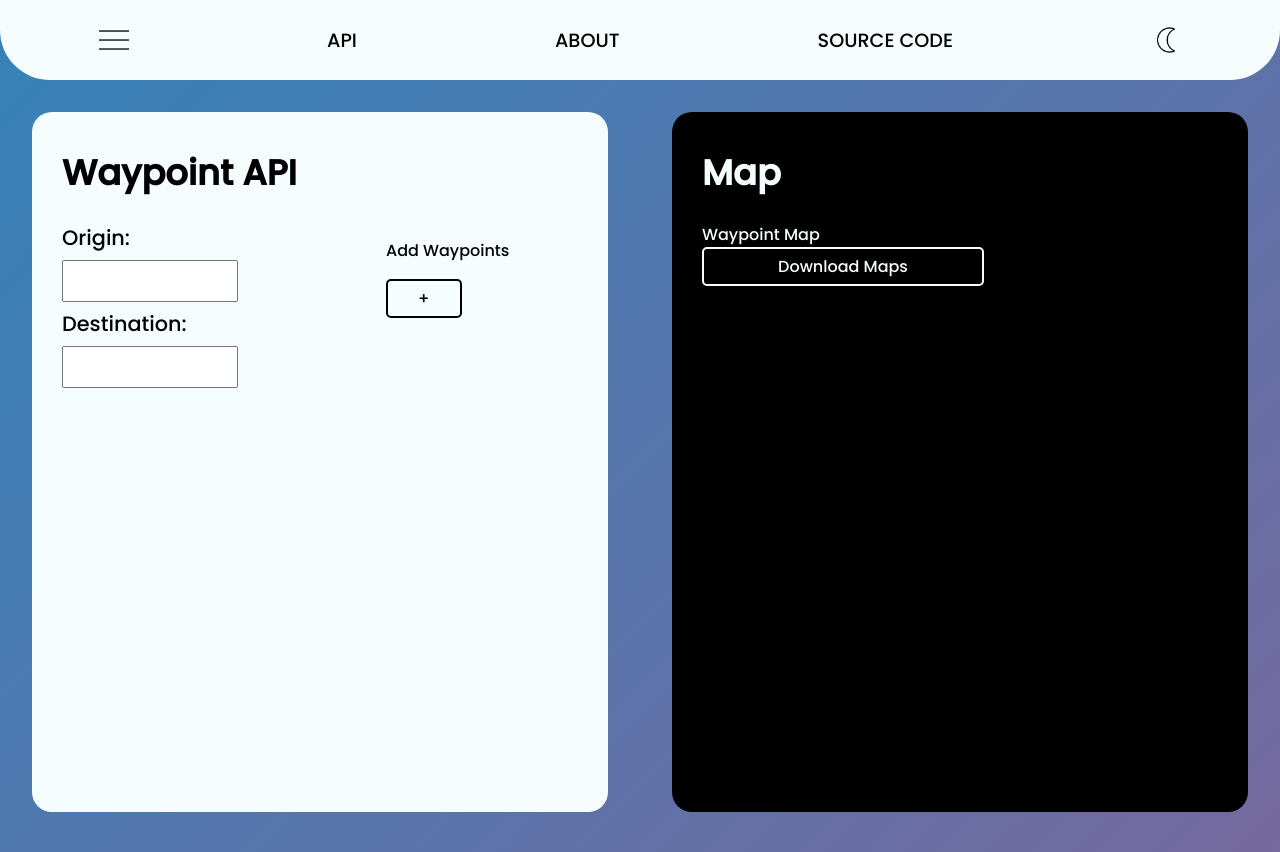
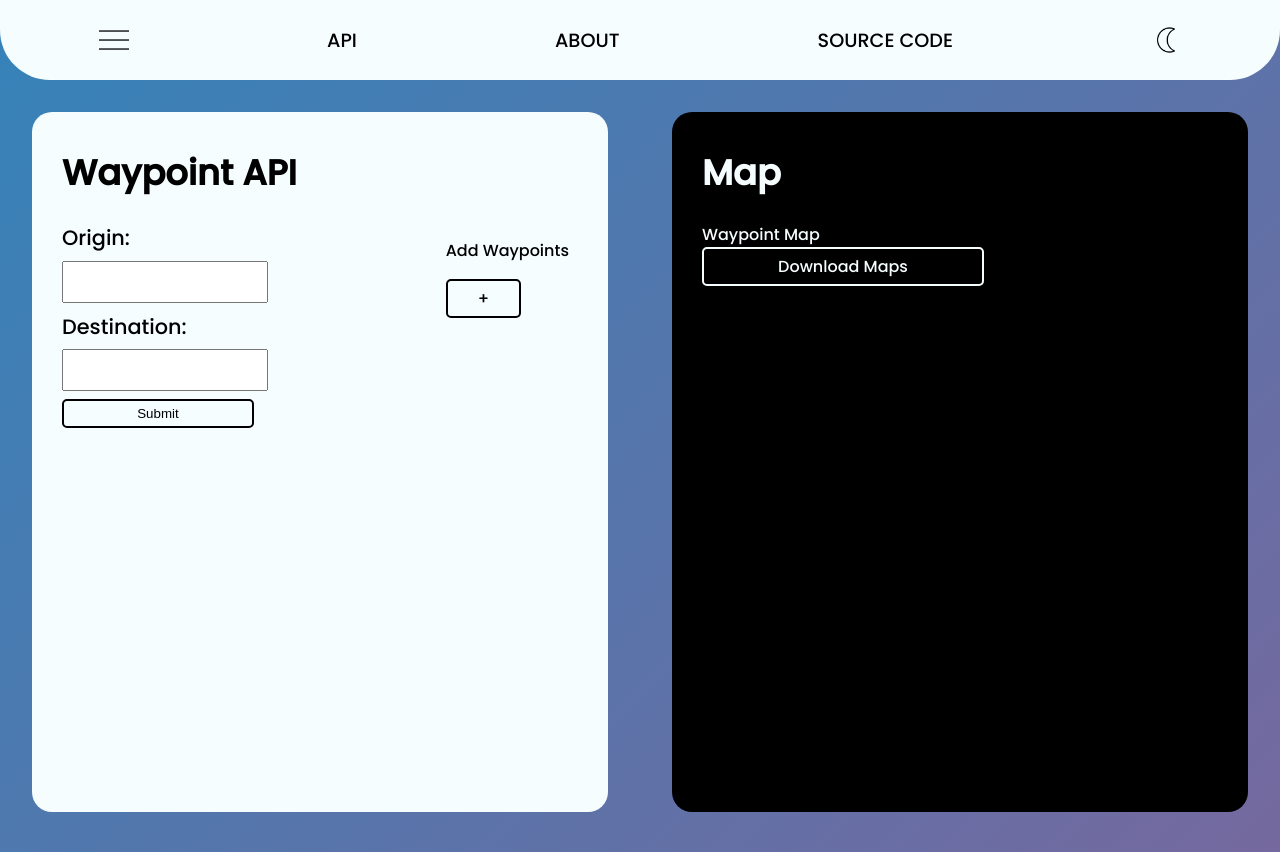
Before and after one commit to Hussein-249/waypoint-api, a Flask app: page / in a window 1280 px wide. Shown: the top 852 px of the page. Run offline with Flask 3, Linux system fonts and the light colour scheme.

Commit message:
Fixed styling and added submit functionality.

```diff
--- a/app.py
+++ b/app.py
@@ -1,4 +1,4 @@
-from flask import Flask, jsonify, request, render_template, Blueprint
+from flask import Flask, jsonify, request, render_template, Blueprint, redirect, url_for
 
 import globallog
 import Control
@@ -22,11 +22,16 @@ def about_page():
     return render_template('about.html')
 
 
+@app.route('/submit_form', methods=['POST'])
+def submit_form():
+    origin = request.form['origin']
+    return redirect(url_for('search', start=origin))
+
+
 @app.route('/search')
 def search():
     origin = request.args.get('start')
     destination = request.args.get('stop')
-
     control = Control
 
     if not destination:
--- a/static/css/index.css
+++ b/static/css/index.css
@@ -72,6 +72,12 @@ h1
 }
 
 
+.button:hover
+{
+    cursor: pointer;
+}
+
+
 #download-button
 {
     border: 2px solid var(--main-div-colour);
@@ -82,13 +88,21 @@ h1
 }
 
 
-#add-button
+#add-button, #submit-button
 {
     border: 2px solid var(--main-font-colour);
     border-radius: 5px;
     padding: 5px;
     width: 50%;
     text-align: center;
+    background: var(--main-div-colour);
+
+}
+
+#add-button:hover, #submit-button:hover
+{
+    background: var(--main-font-colour);
+    color: var(--main-div-colour);
 }
 
 
--- a/templates/index.html
+++ b/templates/index.html
@@ -32,7 +32,7 @@
                 <h1>Waypoint API</h1>
 
                 <div class="horizontal" id="horizontal-api-div">
-                     <form>
+                     <form action="/submit_form" method="POST">
                       <label for="origin">Origin:</label>
                          <br>
                       <input type="text" id="origin" name="origin">
@@ -40,6 +40,8 @@
                       <label for="dest">Destination:</label>
                          <br>
                       <input type="text" id="dest" name="dest">
+<!--                         <input type="submit" value="Submit">-->
+                         <button type="submit" class="button" id="submit-button">Submit</button>
                     </form>
 
                     <div id="add-waypoints">
```
